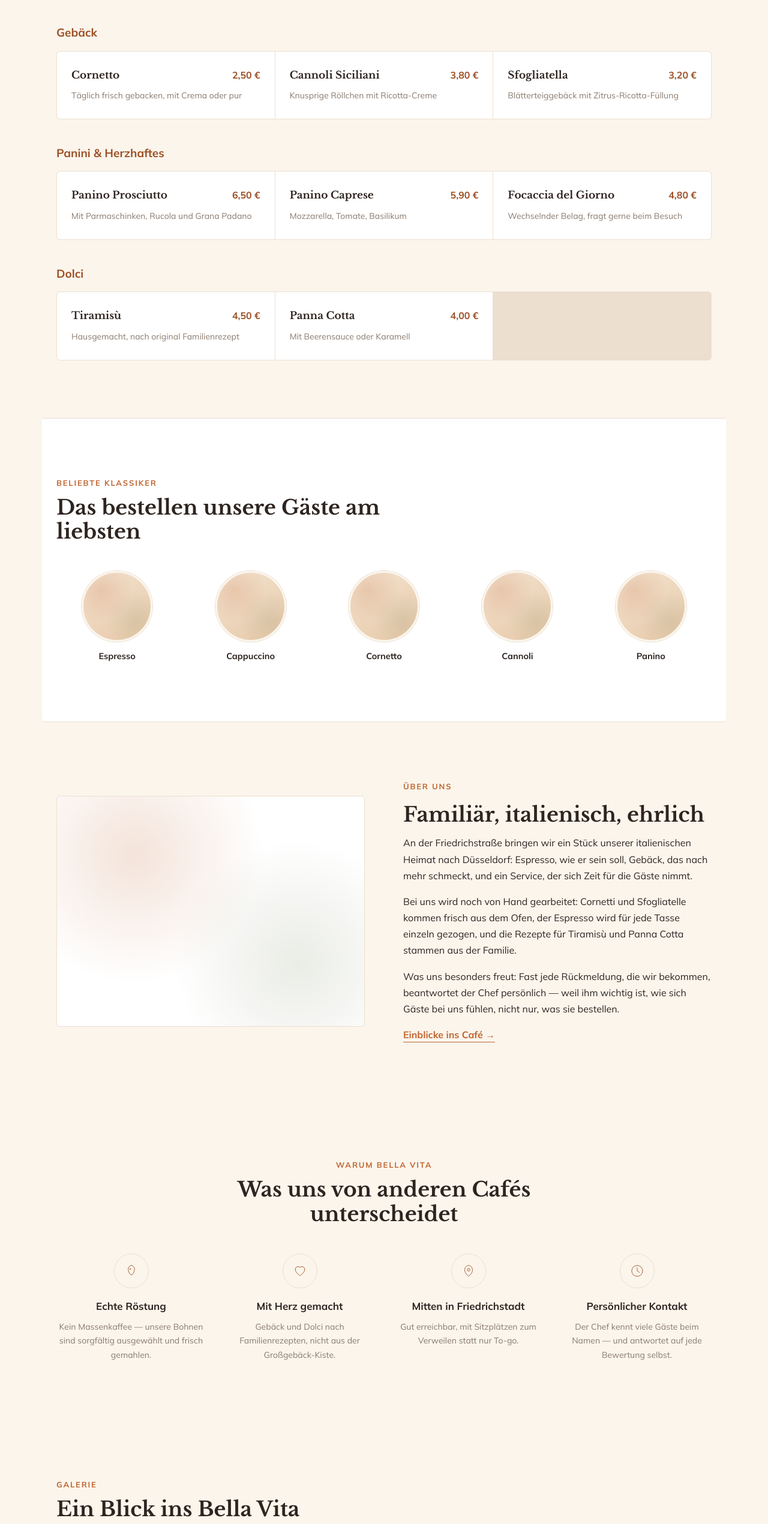
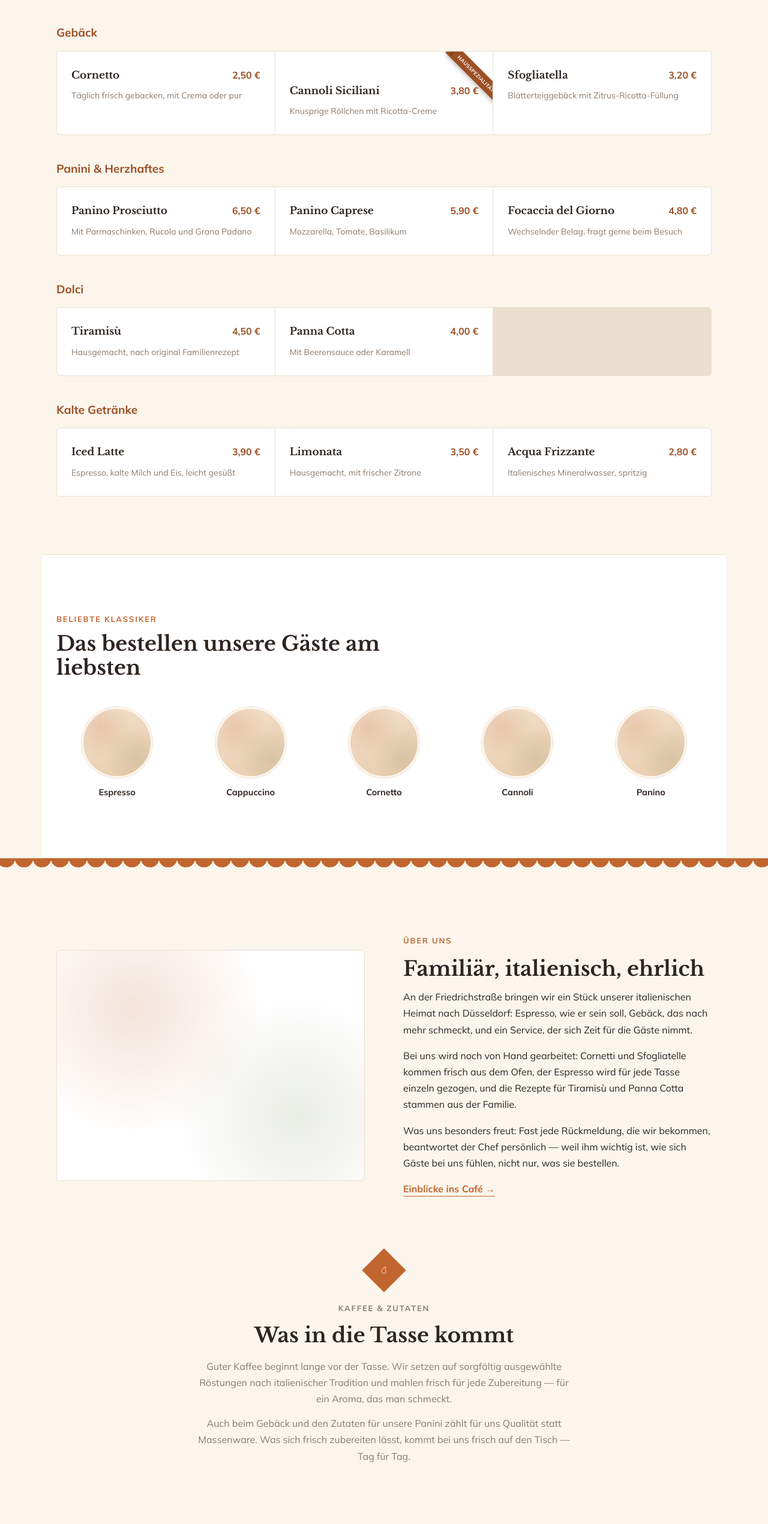
Before and after one commit to chjungdus/nexuzo-cafe-bella-vita, a plain HTML site: page index.html in a window 1280 px wide. Shown: the part 1498-4039 px from the top of the page at 60% size. Drawn offline with nearby package versions, Linux system fonts and the light colour scheme.

Commit message:
Add files via upload

```diff
--- a/index.html
+++ b/index.html
@@ -106,7 +106,8 @@
           <div class="menu-item-head"><span>Cornetto</span><span class="menu-price">2,50 €</span></div>
           <p>Täglich frisch gebacken, mit Crema oder pur</p>
         </div>
-        <div class="menu-item">
+        <div class="menu-item menu-item-featured">
+          <span class="ribbon-badge">Hausspezialität</span>
           <div class="menu-item-head"><span>Cannoli Siciliani</span><span class="menu-price">3,80 €</span></div>
           <p>Knusprige Röllchen mit Ricotta-Creme</p>
         </div>
@@ -145,6 +146,24 @@
         <div class="menu-item">
           <div class="menu-item-head"><span>Panna Cotta</span><span class="menu-price">4,00 €</span></div>
           <p>Mit Beerensauce oder Karamell</p>
+        </div>
+      </div>
+    </div>
+
+    <div class="menu-category animate">
+      <h3 class="menu-category-title">Kalte Getränke</h3>
+      <div class="menu-grid">
+        <div class="menu-item">
+          <div class="menu-item-head"><span>Iced Latte</span><span class="menu-price">3,90 €</span></div>
+          <p>Espresso, kalte Milch und Eis, leicht gesüßt</p>
+        </div>
+        <div class="menu-item">
+          <div class="menu-item-head"><span>Limonata</span><span class="menu-price">3,50 €</span></div>
+          <p>Hausgemacht, mit frischer Zitrone</p>
+        </div>
+        <div class="menu-item">
+          <div class="menu-item-head"><span>Acqua Frizzante</span><span class="menu-price">2,80 €</span></div>
+          <p>Italienisches Mineralwasser, spritzig</p>
         </div>
       </div>
     </div>
@@ -194,6 +213,8 @@
     </div>
   </section>
 
+  <div class="scallop-divider" aria-hidden="true"></div>
+
   <section class="section split reverse" id="ueber-uns">
     <div class="split-media animate-right">
       <!-- BILD ERSETZEN: Foto vom Café-Innenraum oder Inhaber (Empfehlung: 1200x900px) -->
@@ -206,6 +227,18 @@
       <p>Bei uns wird noch von Hand gearbeitet: Cornetti und Sfogliatelle kommen frisch aus dem Ofen, der Espresso wird für jede Tasse einzeln gezogen, und die Rezepte für Tiramisù und Panna Cotta stammen aus der Familie.</p>
       <p>Was uns besonders freut: Fast jede Rückmeldung, die wir bekommen, beantwortet der Chef persönlich — weil ihm wichtig ist, wie sich Gäste bei uns fühlen, nicht nur, was sie bestellen.</p>
       <a href="#galerie" class="link-arrow">Einblicke ins Café →</a>
+    </div>
+  </section>
+
+  <section class="section sourcing-section">
+    <div class="sourcing-inner animate-scale">
+      <span class="sourcing-mark" aria-hidden="true">
+        <svg viewBox="0 0 40 40" fill="none"><path d="M13 24c0-7 5-13 12-14-2 6-1 12 2 16-3 3-8 4-12 2-2-1-2-3-2-4z" stroke="currentColor" stroke-width="1.4"/></svg>
+      </span>
+      <p class="eyebrow">Kaffee &amp; Zutaten</p>
+      <h2>Was in die Tasse kommt</h2>
+      <p>Guter Kaffee beginnt lange vor der Tasse. Wir setzen auf sorgfältig ausgewählte Röstungen nach italienischer Tradition und mahlen frisch für jede Zubereitung — für ein Aroma, das man schmeckt.</p>
+      <p>Auch beim Gebäck und den Zutaten für unsere Panini zählt für uns Qualität statt Massenware. Was sich frisch zubereiten lässt, kommt bei uns frisch auf den Tisch — Tag für Tag.</p>
     </div>
   </section>
 
@@ -293,6 +326,14 @@
         <summary>Gibt es Informationen zu Allergenen?</summary>
         <p>Sprich uns gerne direkt an — wir informieren dich gerne persönlich zu Zutaten und Allergenen in unseren Gebäckstücken.</p>
       </details>
+      <details class="faq-item">
+        <summary>Woher kommen eure Kaffeebohnen?</summary>
+        <p>Wir setzen auf sorgfältig ausgewählte Röstungen nach italienischer Tradition — gerne erzählen wir dir bei einem Espresso mehr darüber.</p>
+      </details>
+      <details class="faq-item">
+        <summary>Habt ihr auch kalte Kaffeegetränke?</summary>
+        <p>Ja, unsere kalten Spezialitäten wie Iced Latte findest du in der Speisekarte unter „Kalte Getränke“.</p>
+      </details>
     </div>
   </section>
 
--- a/styles.css
+++ b/styles.css
@@ -116,6 +116,16 @@
   margin-top: -1px;
 }
 
+/* Scalloped divider — row of semi-circles, café-awning motif */
+.scallop-divider {
+  height: 30px;
+  width: 100%;
+  background-image: radial-gradient(circle at 15px 0, var(--color-accent) 15px, transparent 15.5px);
+  background-size: 30px 30px;
+  background-repeat: repeat-x;
+  background-position: center top;
+}
+
 .img-fallback { background: linear-gradient(150deg, #f3e3d1 0%, #e7c9a8 100%); }
 .img-fallback img { opacity: 0; }
 .img-fallback::after {
@@ -142,6 +152,43 @@
 .menu-item-head span:first-child { font-family: var(--font-head); font-weight: 700; font-size: 17px; }
 .menu-price { color: var(--color-accent-dark); font-weight: 700; white-space: nowrap; }
 .menu-item p { font-size: 14px; color: var(--color-muted); }
+
+/* Ribbon corner badge on a featured menu item */
+.menu-item.menu-item-featured {
+  position: relative;
+  overflow: hidden;
+  z-index: 1;
+  padding-top: 52px;
+}
+.ribbon-badge {
+  position: absolute;
+  top: 26px;
+  right: -33px;
+  width: 122px;
+  transform: rotate(45deg);
+  transform-origin: center;
+  background: var(--color-accent-dark);
+  color: #fff;
+  text-align: center;
+  padding: 4px 0;
+  font-size: 8.5px;
+  font-weight: 700;
+  text-transform: uppercase;
+  letter-spacing: 0.04em;
+  z-index: 2;
+  box-shadow: 0 3px 10px -2px rgba(46,36,32,0.4);
+}
+.ribbon-badge::before {
+  content: '';
+  position: absolute;
+  left: 0;
+  top: 0;
+  width: 11px;
+  height: 100%;
+  background: #000;
+  opacity: 0.16;
+  clip-path: polygon(100% 0, 0% 50%, 100% 100%);
+}
 
 /* Popular items chip row */
 .chips-section { background: var(--color-surface); border-top: 1px solid var(--color-border); border-bottom: 1px solid var(--color-border); }
@@ -176,6 +223,23 @@
 .faq-item summary::after { content: '+'; position: absolute; right: 0; top: 14px; font-size: 22px; color: var(--color-accent); transition: transform 0.2s ease; }
 .faq-item[open] summary::after { transform: rotate(45deg); }
 .faq-item p { color: var(--color-muted); font-size: 15px; padding-bottom: 18px; }
+
+/* Sourcing content block — diamond mark + centered copy */
+.sourcing-section { padding-top: 0; }
+.sourcing-inner { max-width: 620px; margin: 0 auto; text-align: center; }
+.sourcing-mark {
+  display: inline-flex; align-items: center; justify-content: center;
+  width: 52px; height: 52px;
+  background: var(--color-accent);
+  color: #fff;
+  transform: rotate(45deg);
+  margin-bottom: 26px;
+}
+.sourcing-mark svg { width: 22px; height: 22px; transform: rotate(-45deg); }
+.sourcing-inner .eyebrow { justify-content: center; }
+.sourcing-inner h2 { margin-bottom: 18px; }
+.sourcing-inner p { color: var(--color-muted); margin-bottom: 14px; }
+.sourcing-inner p:last-child { margin-bottom: 0; }
 
 /* Split */
 .split { display: grid; grid-template-columns: 1fr 1fr; gap: 64px; align-items: center; }
@@ -254,6 +318,10 @@
   .chip-row { justify-content: center; }
   .chip { flex: 0 1 30%; min-width: 90px; }
   .chip-photo { width: 88px; height: 88px; }
+  .scallop-divider { height: 20px; background-size: 20px 20px; background-image: radial-gradient(circle at 10px 0, var(--color-accent) 10px, transparent 10.5px); }
+  .ribbon-badge { top: 20px; right: -28px; width: 104px; font-size: 7.5px; padding: 3px 0; }
+  .menu-item.menu-item-featured { padding-top: 46px; }
+  .sourcing-mark { width: 46px; height: 46px; }
 }
 
 @media (max-width: 480px) {
```
